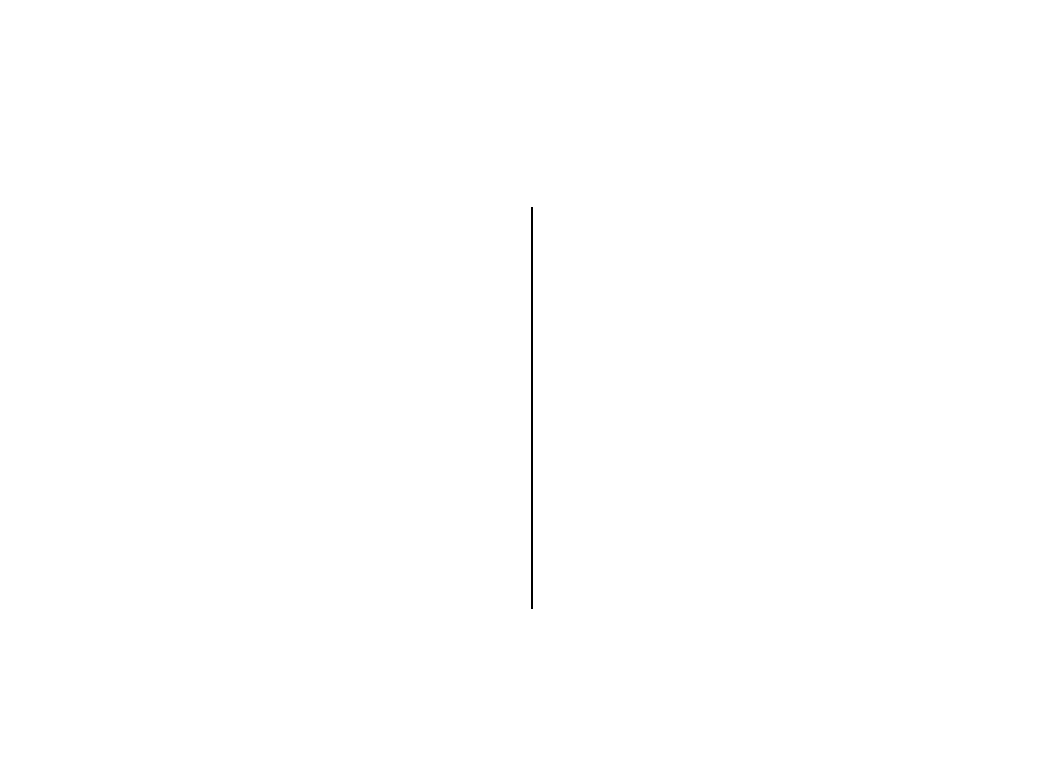
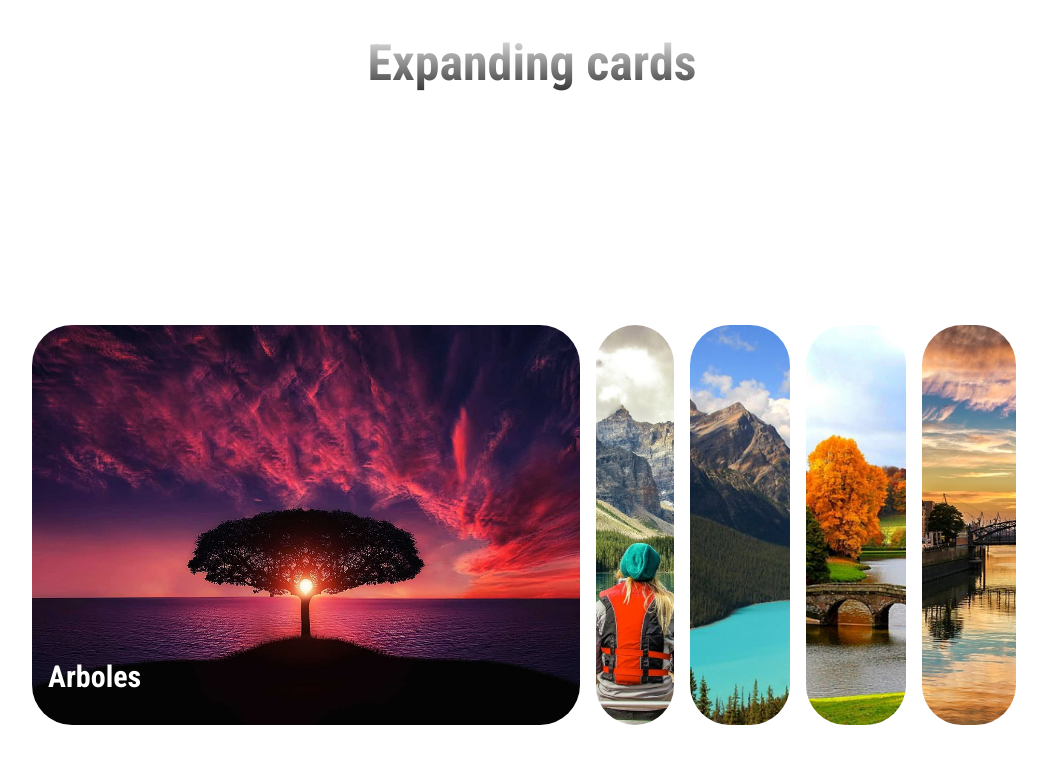
Before and after one commit to porras20/50proyectos-dia1, a plain HTML site: page index.html in a window 1280 px wide. Shown: the whole page, without its empty margins (108-1155 px from the left). Drawn offline with Linux system fonts and the light colour scheme.

Commit message:
Proyecto terminado

```diff
--- /dev/null
+++ b/app.js
@@ -0,0 +1,13 @@
+const container = document.querySelector('.container')
+const card = document.querySelectorAll('.card');
+
+
+container.addEventListener('click', (e)  =>{
+   if (e.target.className === 'img') {
+        card.forEach(element => {
+            element.classList.contains('active') ?
+            element.classList.remove('active') : null
+        });
+        e.target.parentElement.classList.add('active');
+   }
+})
--- a/index.css
+++ b/index.css
@@ -1,4 +1,5 @@
 html,body, main{
+    font-family: 'Roboto Condensed', sans-serif;
     height: 100%;
 }
 
@@ -10,7 +11,47 @@ main{
 
 .container{
     display: flex;
-    border: 1px solid black;
     height: 400px;
-    max-width: 900px;
+    max-width: 1000px;
 }
+
+img{
+    object-fit: cover;
+    width: 100%;
+    height: 100%;
+    border-radius: 40px;
+}
+.card{
+    margin-right: 1rem;
+    width: 100px;
+    border-radius: 40px;
+    cursor: pointer;
+    transition: 1s ease;
+}
+.active{
+    width: 70%;
+}
+
+h1{
+    font-size: 50px;
+    background: -webkit-linear-gradient(#eee, #333);
+    -webkit-background-clip: text;
+    -webkit-text-fill-color: transparent;
+    text-align: center;
+}
+
+p{
+    position: relative;
+    bottom: 100px;
+    margin-left: 1rem;
+    font-size: 30px;
+    font-weight: bold;
+    color: #fff;
+    opacity: 0;
+}
+
+.active p{
+    opacity: 1;
+    transition: opacity 1s ease-in;
+
+}
--- a/index.html
+++ b/index.html
@@ -4,28 +4,38 @@
     <meta charset="UTF-8">
     <meta http-equiv="X-UA-Compatible" content="IE=edge">
     <meta name="viewport" content="width=device-width, initial-scale=1.0">
+    <link rel="preconnect" href="https://fonts.googleapis.com">
+    <link rel="preconnect" href="https://fonts.gstatic.com" crossorigin>
+    <link href="https://fonts.googleapis.com/css2?family=Roboto+Condensed:wght@400;700&display=swap" rel="stylesheet">
     <link rel="stylesheet" href="index.css">
     <title>Expand card</title>
 </head>
 <body>
+    <h1>Expanding cards</h1>
     <main>
         <section class="container">
-            <div class="card">
-                <img src="" alt="">
+            <div class="card active">
+                <img src="./img/1.jpg" alt="Arboles" class="img">
+                <p>Arboles</p>
             </div>
             <div class="card">
-                <img src="" alt="">
+                <img src="./img/2.jpg" alt="Bote" class="img">
+                <p>Bote</p>
             </div>
             <div class="card">
-                <img src="" alt="">
+                <img src="./img/3.jpg" alt="Laguna" class="img">
+                <p>Laguna</p>
             </div>
             <div class="card">
-                <img src="" alt="">
+                <img src="./img/4.jpg" alt="Puente" class="img">
+                <p>Puente</p>
             </div>
             <div class="card">
-                <img src="" alt="">
+                <img src="./img/5.jpg" alt="Canal de vencia" class="img">
+                <p>Canal de vencia</p>
             </div>
         </section>
     </main>
 </body>
+<script src="app.js"></script>
 </html>
```
Also changed, not shown: img/1.jpg (added), img/2.jpg (added), img/3.jpg (added), img/4.jpg (added), img/5.jpg (added).
